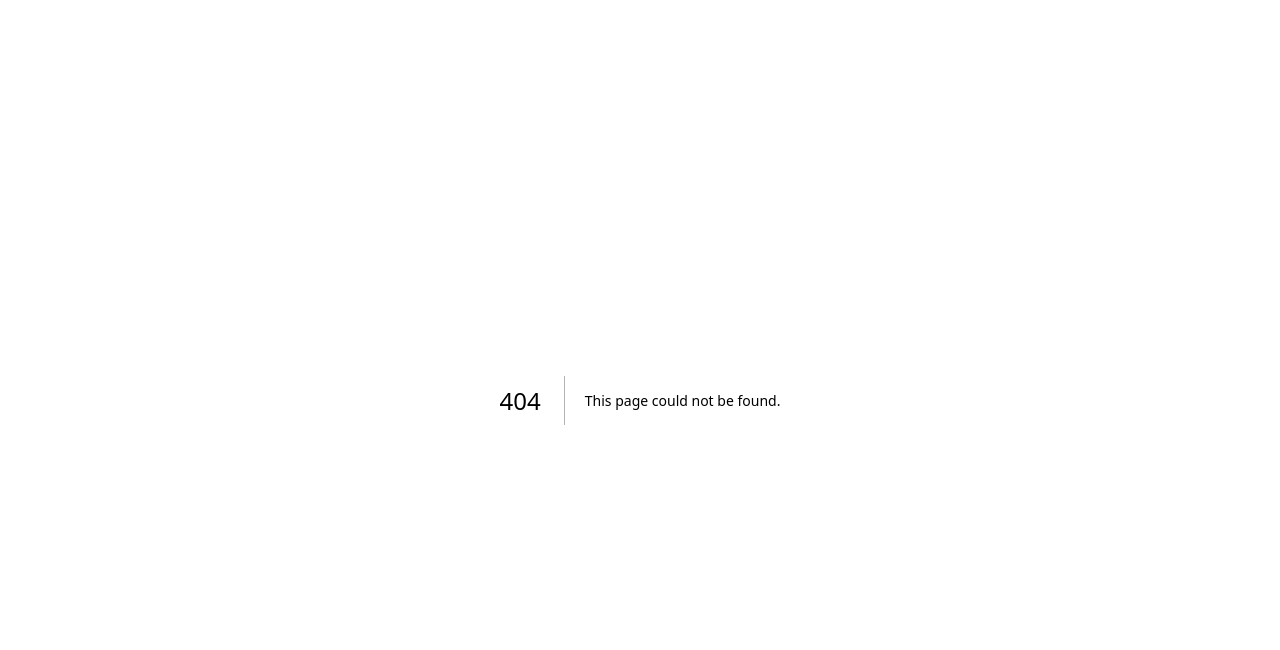
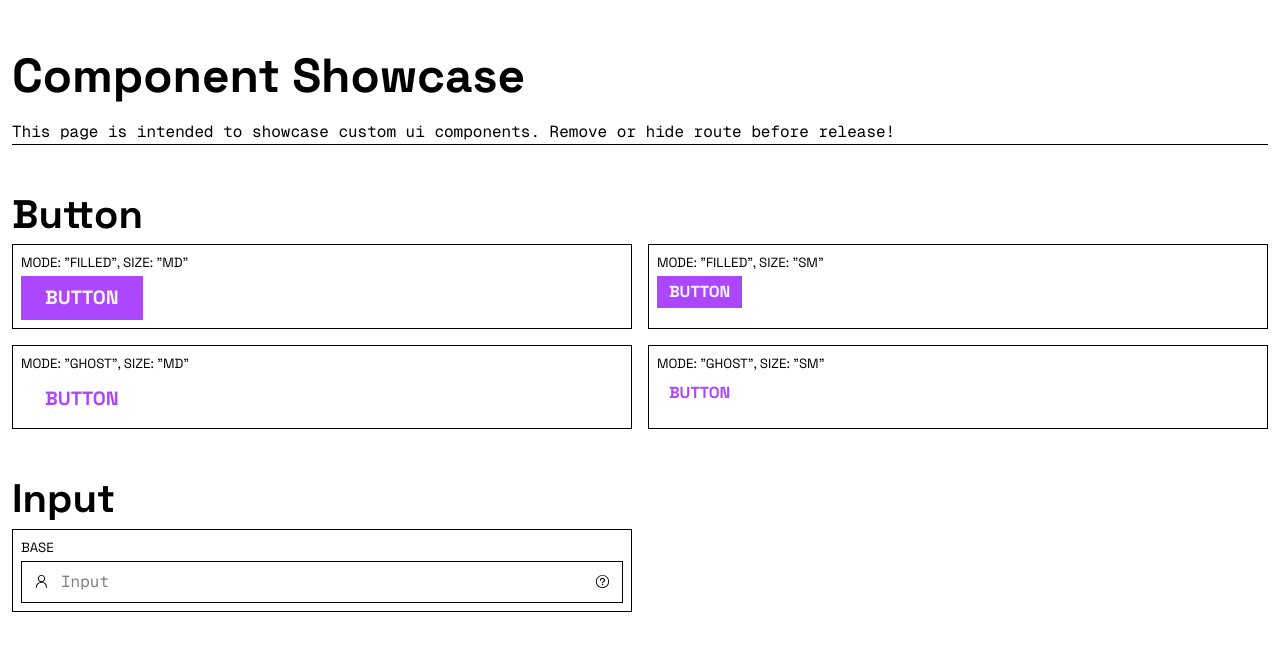
Before and after one commit to mmDevStudio/brand, a Next.js app: page /sandbox in a window 1280 px wide. Before the commit this address had no page. Shown: the top 650 px of the page. Built offline with nearby package versions, Linux system fonts and the light colour scheme.

Commit message:
feat(ui): add sandbox page to showcase components

```diff
--- /dev/null
+++ b/src/app/sandbox/_components/ShowcaseItem.tsx
@@ -0,0 +1,25 @@
+import cn from "@/utils/cn";
+
+type ShowcaseItemProps = React.ComponentProps<"div"> & {
+  label: string;
+};
+
+export default function ShowcaseItem({
+  label,
+  children,
+  className,
+  ...props
+}: ShowcaseItemProps) {
+  return (
+    <div
+      className={cn("space-y-1 border border-border-subtle p-2", className)}
+      {...props}
+    >
+      <dt className="uppercase truncate font-heading text-sm text-text-subtle">
+        {label}
+      </dt>
+
+      <dd>{children}</dd>
+    </div>
+  );
+}
--- /dev/null
+++ b/src/app/sandbox/page.tsx
@@ -0,0 +1,69 @@
+import { PersonIcon, QuestionMarkCircledIcon } from "@radix-ui/react-icons";
+import Button from "@/components/Button";
+import Input from "@/components/Input";
+import ShowcaseItem from "./_components/ShowcaseItem";
+
+/** This page is intended to showcase custom ui components. Remove or hide route before release */
+export default function SandboxPage() {
+  return (
+    <main className="container mx-auto py-10 px-3 space-y-10">
+      <header>
+        <h1 className="text-title text-text font-heading font-bold mb-2">
+          Component Showcase
+        </h1>
+
+        <p className="text-text-subtle">
+          This page is intended to showcase custom ui components. Remove or hide
+          route before release!
+        </p>
+
+        <hr className="text-border-subtle" />
+      </header>
+
+      <section>
+        <h1 className="text-h1 font-heading font-bold text-text">Button</h1>
+
+        <dl className="grid grid-cols-1 sm:grid-cols-2 gap-4">
+          <ShowcaseItem label='mode: "filled", size: "md"'>
+            <Button mode="filled" size="md">
+              Button
+            </Button>
+          </ShowcaseItem>
+
+          <ShowcaseItem label='mode: "filled", size: "sm"'>
+            <Button mode="filled" size="sm">
+              Button
+            </Button>
+          </ShowcaseItem>
+
+          <ShowcaseItem label='mode: "ghost", size: "md"'>
+            <Button mode="ghost" size="md">
+              Button
+            </Button>
+          </ShowcaseItem>
+
+          <ShowcaseItem label='mode: "ghost", size: "sm"'>
+            <Button mode="ghost" size="sm">
+              Button
+            </Button>
+          </ShowcaseItem>
+        </dl>
+      </section>
+
+      <section>
+        <h1 className="text-h1 font-heading font-bold text-text">Input</h1>
+
+        <dl className="grid grid-cols-1 sm:grid-cols-2 gap-4">
+          <ShowcaseItem label="base">
+            <Input
+              prefixIcon={<PersonIcon />}
+              placeholder="Input"
+              className="w-full"
+              suffixIcon={<QuestionMarkCircledIcon />}
+            />
+          </ShowcaseItem>
+        </dl>
+      </section>
+    </main>
+  );
+}
--- a/src/components/Input.tsx
+++ b/src/components/Input.tsx
@@ -27,11 +27,15 @@ export default function Input({
 
   return (
     <label className={cn(inputContainerStyles(), className)} htmlFor={id}>
-      {prefixIcon && <span className="shrink-0">{prefixIcon}</span>}
+      {prefixIcon && (
+        <span className="shrink-0 text-text-subtle">{prefixIcon}</span>
+      )}
 
       <input id={id} className={inputStyles()} {...props} />
 
-      {suffixIcon && <span className="shrink-0">{suffixIcon}</span>}
+      {suffixIcon && (
+        <span className="shrink-0 text-text-subtle">{suffixIcon}</span>
+      )}
     </label>
   );
 }
```
